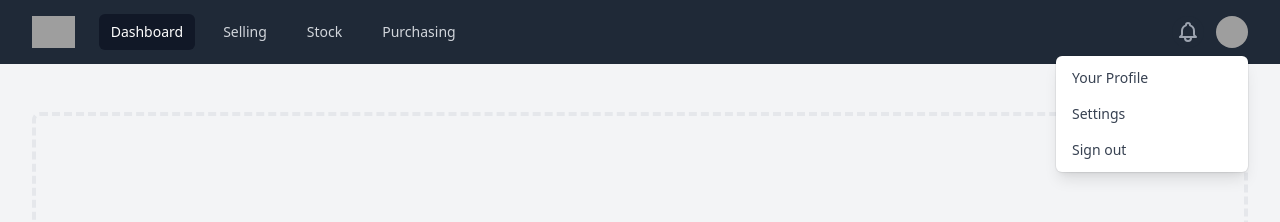
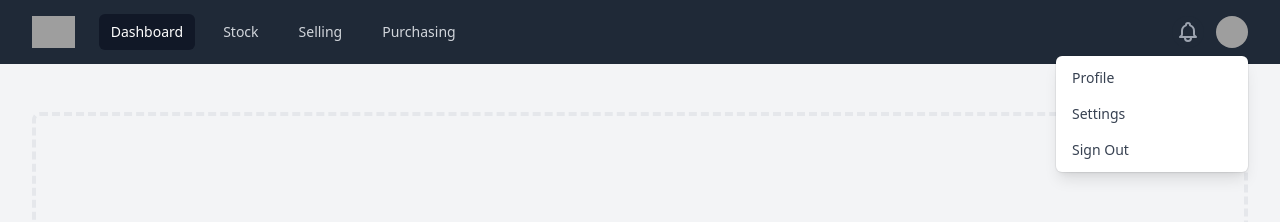
Before and after one commit to mnrendra/pos-tailwind-ts, a React (Create React App) app: page / in a window 1280 px wide. Both pictures are taken after a click on the button "Open user menu". Shown: the top 222 px of the page. Built offline with nearby package versions, Linux system fonts and the light colour scheme; grey boxes are pictures that could not be loaded.

Commit message:
Enhance Header component.

```diff
--- a/src/components/Header/Header.tsx
+++ b/src/components/Header/Header.tsx
@@ -1,30 +1,52 @@
-import { Fragment } from 'react'
+import React, { Fragment, useState, useEffect } from 'react'
 import { Disclosure, Menu, Transition } from '@headlessui/react'
 import { BellIcon, MenuIcon, XIcon } from '@heroicons/react/outline'
 
-const navigation = [
-  { name: 'Dashboard', href: '#', current: true },
-  { name: 'Selling', href: '#', current: false },
-  { name: 'Stock', href: '#', current: false },
-  { name: 'Purchasing', href: '#', current: false }
+const mainNavs = [
+  { id: 'dashboard', name: 'dashboard', label: 'Dashboard', href: '#dashboard' },
+  { id: 'stock', name: 'stock', label: 'Stock', href: '#stock' },
+  { id: 'selling', name: 'selling', label: 'Selling', href: '#selling' },
+  { id: 'purchasing', name: 'purchasing', label: 'Purchasing', href: '#purchasing' }
 ]
 
-const getProfileClass = (isActive: boolean): string => {
-  const mainClass = 'block px-4 py-2 text-sm text-gray-700'
+const accountNavs = [
+  { id: 'profile', name: 'profile', label: 'Profile', href: '#profile' },
+  { id: 'settings', name: 'settings', label: 'Settings', href: '#settings' },
+  { id: 'signout', name: 'signout', label: 'Sign Out', href: '#signout' }
+]
+
+const handleAccountNav = (isActive: boolean): string => {
+  const mainClass = 'block px-4 py-2 text-sm text-gray-700 w-full text-left'
   return isActive ? `bg-gray-100 ${mainClass}` : mainClass
 }
 
-const getNavClass = (isActive: boolean): string => {
-  const mainClass = 'px-3 py-2 rounded-md text-sm font-medium'
-  return isActive ? `bg-gray-900 text-white ${mainClass}` : `text-gray-300 hover:bg-gray-700 hover:text-white ${mainClass}`
+const Header = (): JSX.Element => {
+  /**
+   * States
+   */
+
+  const [activeNav, setActiveNav] = useState('dashboard')
+
+  /**
+   * Effects
+   */
+
+  useEffect(() => {
+    console.log('activeNav', activeNav)
+  }, [activeNav])
+
+  /**
+   * Handlers
+   */
+
+  const handleNav = (nav: string): void => {
+    setActiveNav(nav)
   }
 
-const getDisclosurelass = (isActive: boolean): string => {
-  const mainClass = 'block px-3 py-2 rounded-md text-base font-medium'
-  return isActive ? `bg-gray-900 text-white ${mainClass}` : `text-gray-300 hover:bg-gray-700 hover:text-white ${mainClass}`
-}
+  /**
+   * Renders
+   */
 
-const Header = (): JSX.Element => {
   return (
     <Disclosure as='nav' className='bg-gray-800'>
       {({ open }) => (
@@ -41,7 +63,7 @@ const Header = (): JSX.Element => {
                     : <MenuIcon className='block h-6 w-6' aria-hidden='true' />}
                 </Disclosure.Button>
               </div>
-              {/* */}
+              {/* Desktop Navigation */}
               <div className='flex-1 flex items-center justify-center sm:items-stretch sm:justify-start'>
                 <div className='flex-shrink-0 flex items-center'>
                   <img className='block lg:hidden h-8 w-auto' src='https://tailwindui.com/img/logos/workflow-mark-indigo-500.svg' alt='Workflow' />
@@ -49,27 +71,30 @@ const Header = (): JSX.Element => {
                 </div>
                 <div className='hidden sm:block sm:ml-6'>
                   <div className='flex space-x-4'>
-                    {navigation.map((item) => (
-                      <a
-                        key={item.name}
-                        href={item.href}
-                        className={getNavClass(item.current)}
-                        aria-current={item.current ? 'page' : undefined}
+                    {mainNavs.map((nav) => (
+                      <button
+                        key={nav.id}
+                        // href={nav.href}
+                        className={activeNav === nav.id
+                          ? 'bg-gray-900 text-white px-3 py-2 rounded-md text-sm font-medium'
+                          : 'text-gray-300 hover:bg-gray-700 hover:text-white px-3 py-2 rounded-md text-sm font-medium'}
+                        aria-current={activeNav === nav.id ? 'page' : undefined}
+                        onClick={() => handleNav(nav.id)}
                       >
-                        {item.name}
-                      </a>
+                        {nav.label}
+                      </button>
                     ))}
                   </div>
                 </div>
               </div>
-              {/* */}
+              {/* Right Navigation */}
               <div className='absolute inset-y-0 right-0 flex items-center pr-2 sm:static sm:inset-auto sm:ml-6 sm:pr-0'>
-                {/* Notification Bell */}
+                {/* Bell Button */}
                 <button type='button' className='bg-gray-800 p-1 rounded-full text-gray-400 hover:text-white focus:outline-none focus:ring-2 focus:ring-offset-2 focus:ring-offset-gray-800 focus:ring-white'>
                   <span className='sr-only'>View notifications</span>
                   <BellIcon className='h-6 w-6' aria-hidden='true' />
                 </button>
-                {/* Profile Dropdown */}
+                {/* Account Menu */}
                 <Menu as='div' className='ml-3 relative'>
                   <div>
                     <Menu.Button className='bg-gray-800 flex text-sm rounded-full focus:outline-none focus:ring-2 focus:ring-offset-2 focus:ring-offset-gray-800 focus:ring-white'>
@@ -87,27 +112,15 @@ const Header = (): JSX.Element => {
                     leaveTo='transform opacity-0 scale-95'
                   >
                     <Menu.Items className='origin-top-right absolute right-0 mt-2 w-48 rounded-md shadow-lg py-1 bg-white ring-1 ring-black ring-opacity-5 focus:outline-none'>
-                      <Menu.Item>
+                      {accountNavs.map((nav) => (
+                        <Menu.Item key={nav.id}>
                           {({ active }) => (
-                          <a href='/' className={getProfileClass(active)}>
-                            Your Profile
-                          </a>
+                            <button className={handleAccountNav(active)}>
+                              {nav.label}
+                            </button>
                           )}
                         </Menu.Item>
-                      <Menu.Item>
-                        {({ active }) => (
-                          <a href='/' className={getProfileClass(active)}>
-                            Settings
-                          </a>
-                        )}
-                      </Menu.Item>
-                      <Menu.Item>
-                        {({ active }) => (
-                          <a href='/' className={getProfileClass(active)}>
-                            Sign out
-                          </a>
-                        )}
-                      </Menu.Item>
+                      ))}
                     </Menu.Items>
                   </Transition>
                 </Menu>
@@ -116,19 +129,22 @@ const Header = (): JSX.Element => {
               {/* */}
             </div>
           </div>
-          {/* */}
+          {/* Mobile Navigation */}
           <Disclosure.Panel className='sm:hidden'>
             <div className='px-2 pt-2 pb-3 space-y-1'>
-              {navigation.map((item) => (
+              {mainNavs.map((nav) => (
+                <div key={nav.id} onClick={() => handleNav(nav.id)}>
                   <Disclosure.Button
-                  key={item.name}
-                  as='a'
-                  href={item.href}
-                  className={getDisclosurelass(item.current)}
-                  aria-current={item.current ? 'page' : undefined}
+                    // as='a'
+                    // href={nav.href}
+                    className={activeNav === nav.id
+                      ? 'bg-gray-900 text-white block px-3 py-2 rounded-md text-base font-medium'
+                      : 'text-gray-300 hover:bg-gray-700 hover:text-white block px-3 py-2 rounded-md text-base font-medium'}
+                    aria-current={activeNav === nav.id ? 'page' : undefined}
                   >
-                  {item.name}
+                    {nav.label}
                   </Disclosure.Button>
+                </div>
               ))}
             </div>
           </Disclosure.Panel>
```
Lines whose indentation alone changed are shown as unchanged.
